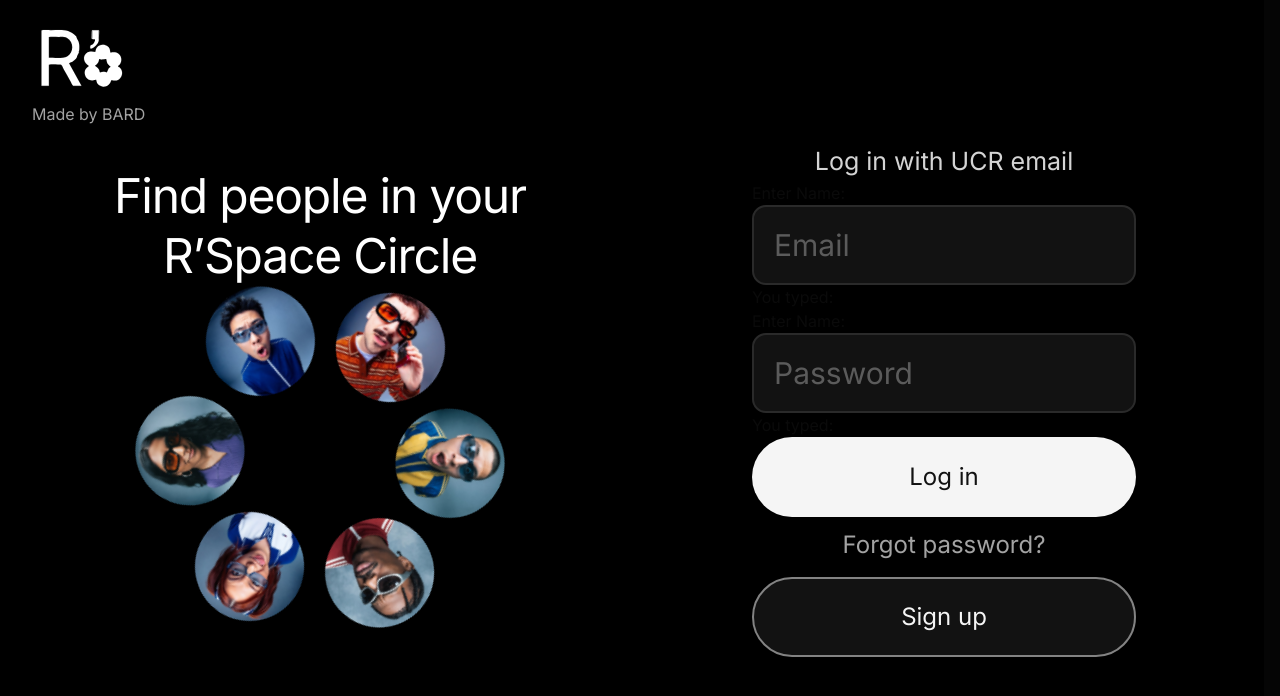
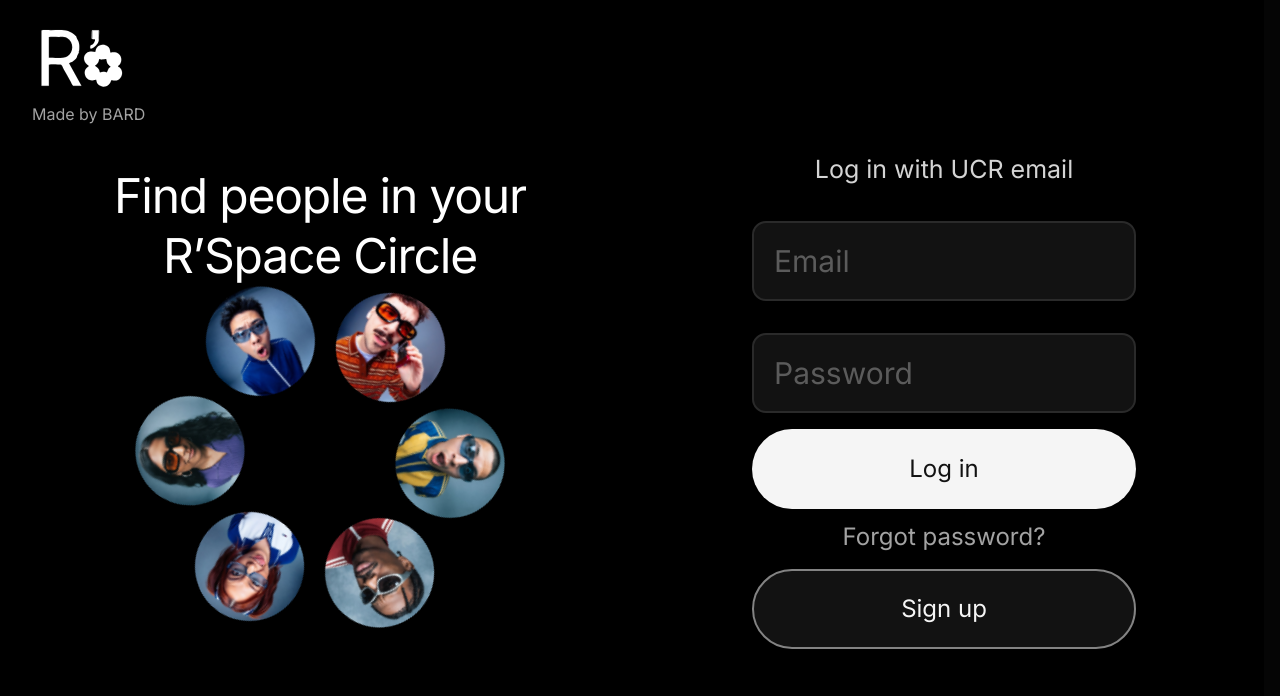
Before and after one commit to Dtowery98/CS180-Project, a Next.js app in the folder cs180/frontend/: page /login in a window 1280 px wide. Shown: the top 696 px of the page. Built offline with nearby package versions, Linux system fonts and the light colour scheme.

Commit message:
fixed what was cauing gap in elements

```diff
--- a/cs180/frontend/src/app/login/page.tsx
+++ b/cs180/frontend/src/app/login/page.tsx
@@ -18,7 +18,7 @@ const Login = () => {
             <h1 className="text-[#D4D4D4] text-center text-[20px] sm:text-[20px] md:text-[22px] lg:text-[25px] xl:text-[25px]">
                 Log in with UCR email
             </h1>
-            <div className="flex flex-col items-center justify-center">
+            <div className="flex flex-col items-center justify-center mt-4">
                 <InputBox
                     placeholder="Email"
                     className="mx-auto block text-[#A3A3A3] text-3xl bg-[#121212]
--- a/cs180/frontend/src/components/ui/singleLineTextBox.tsx
+++ b/cs180/frontend/src/components/ui/singleLineTextBox.tsx
@@ -15,9 +15,7 @@ const SingleLineTextBox = ({ placeholder, className = "" } : SingleLineTextBoxPr
   };
 
   return (
-    <div>
-      <label htmlFor="username">Enter Name: </label>
-
+    <div className="p-4">
       <input style={{ paddingLeft: '20px'}}
         id="username"
         type="text"
@@ -26,8 +24,6 @@ const SingleLineTextBox = ({ placeholder, className = "" } : SingleLineTextBoxPr
         onChange={handleChange} // Triggers when text changes
         placeholder={placeholder}
       />
-
-      <p>You typed: {textValue}</p>
     </div>
   );
 }
```
